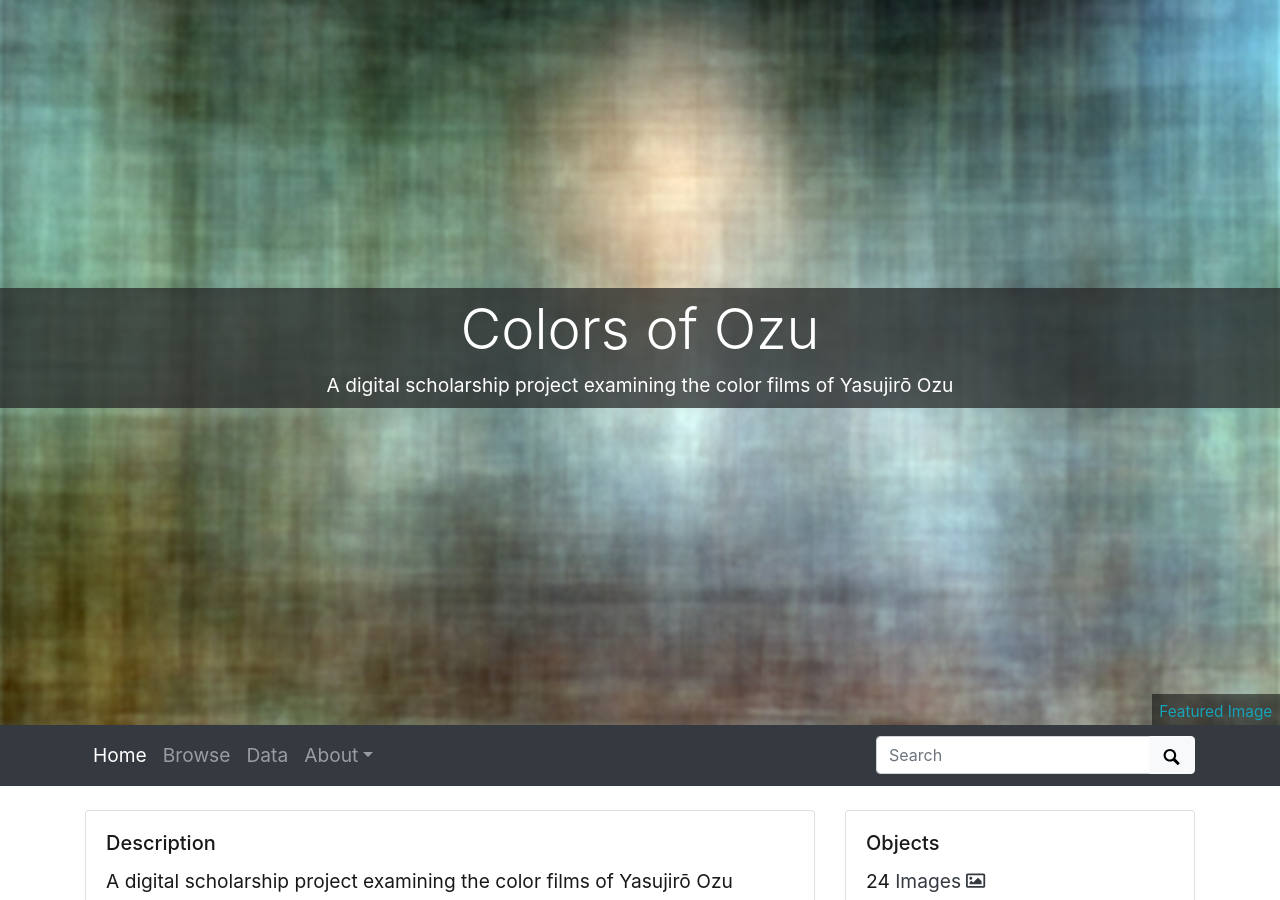
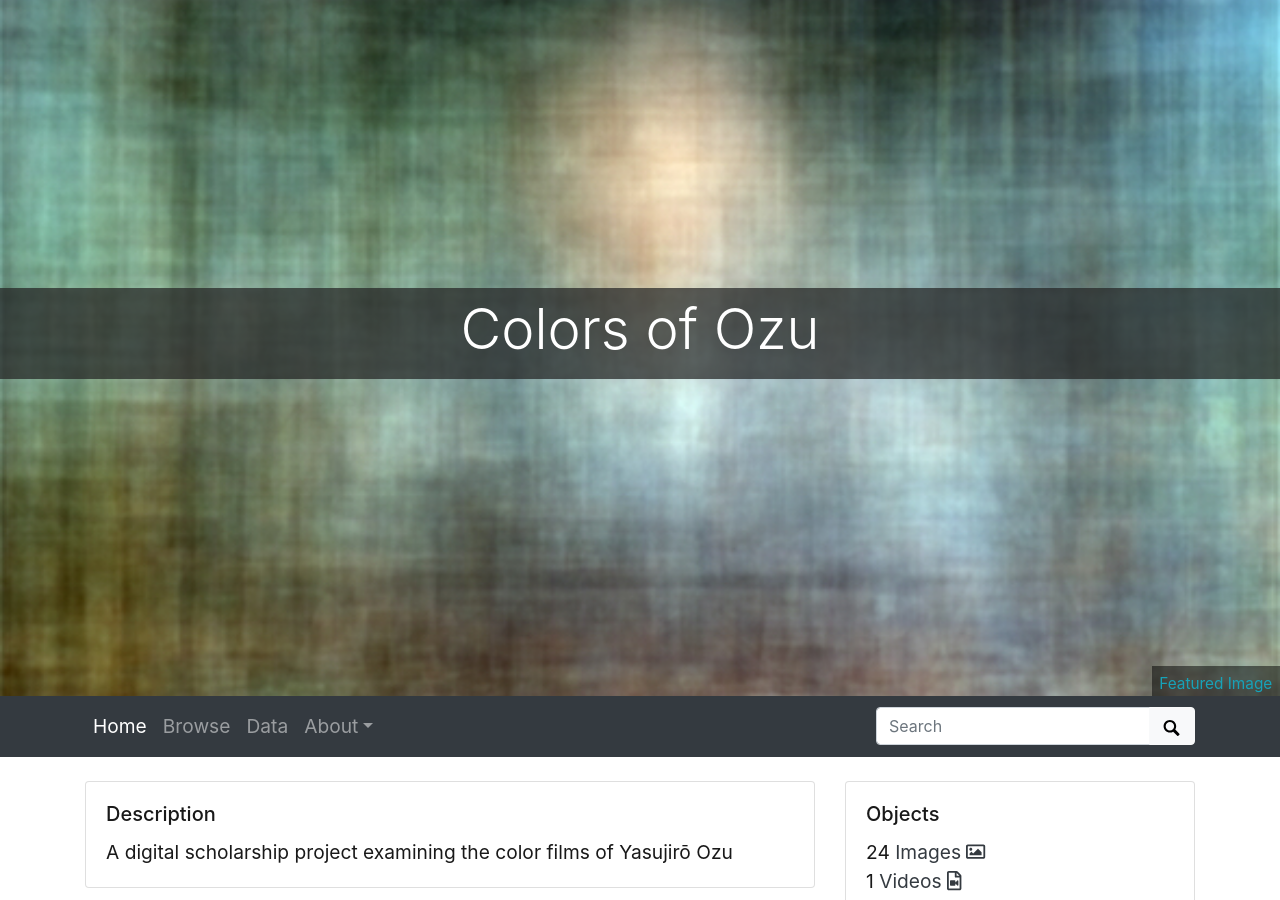
Before and after one commit to drodz11/colors-of-ozu, a Jekyll site: the page built from index.md, in a window 1280 px wide and 900 px high. Built offline with Jekyll 4.4.1, drawn with Linux system fonts in a browser that asks for light colours.

Commit message:
Update _config.yml

```diff
--- a/_config.yml
+++ b/_config.yml
@@ -20,7 +20,7 @@ source-code: https://github.com/CollectionBuilder/collectionbuilder-gh
 # title of site appears in banner
 title: Colors of Ozu
 # tagline, a short phrase that will appear throughout the site in the top banner
-tagline: A digital scholarship project examining the color films of Yasujirō Ozu
+tagline:
 # description appears in meta tags and other locations
 # this description might appear in search result lists, keep around 160 characters max
 description: A digital scholarship project examining the color films of Yasujirō Ozu
```
